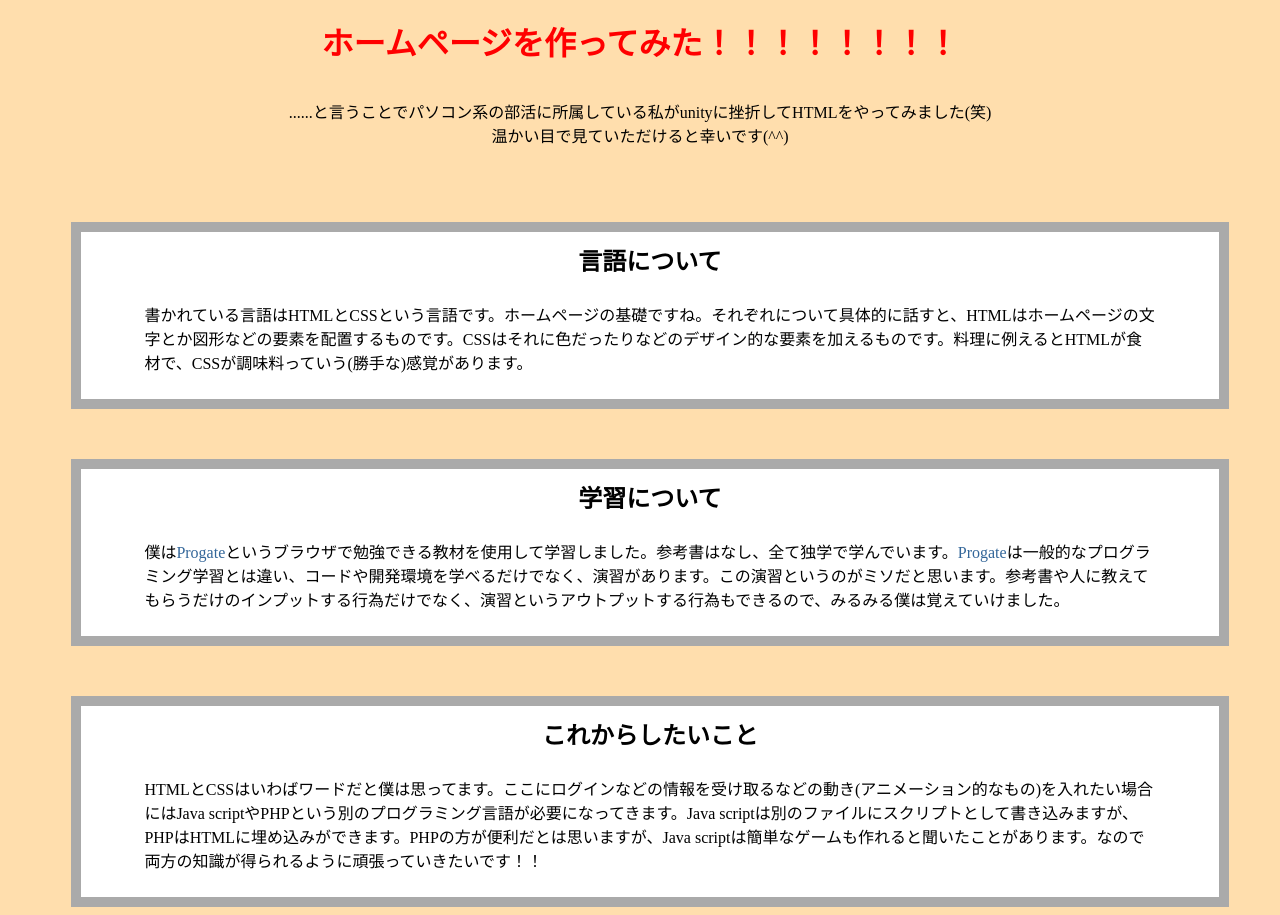
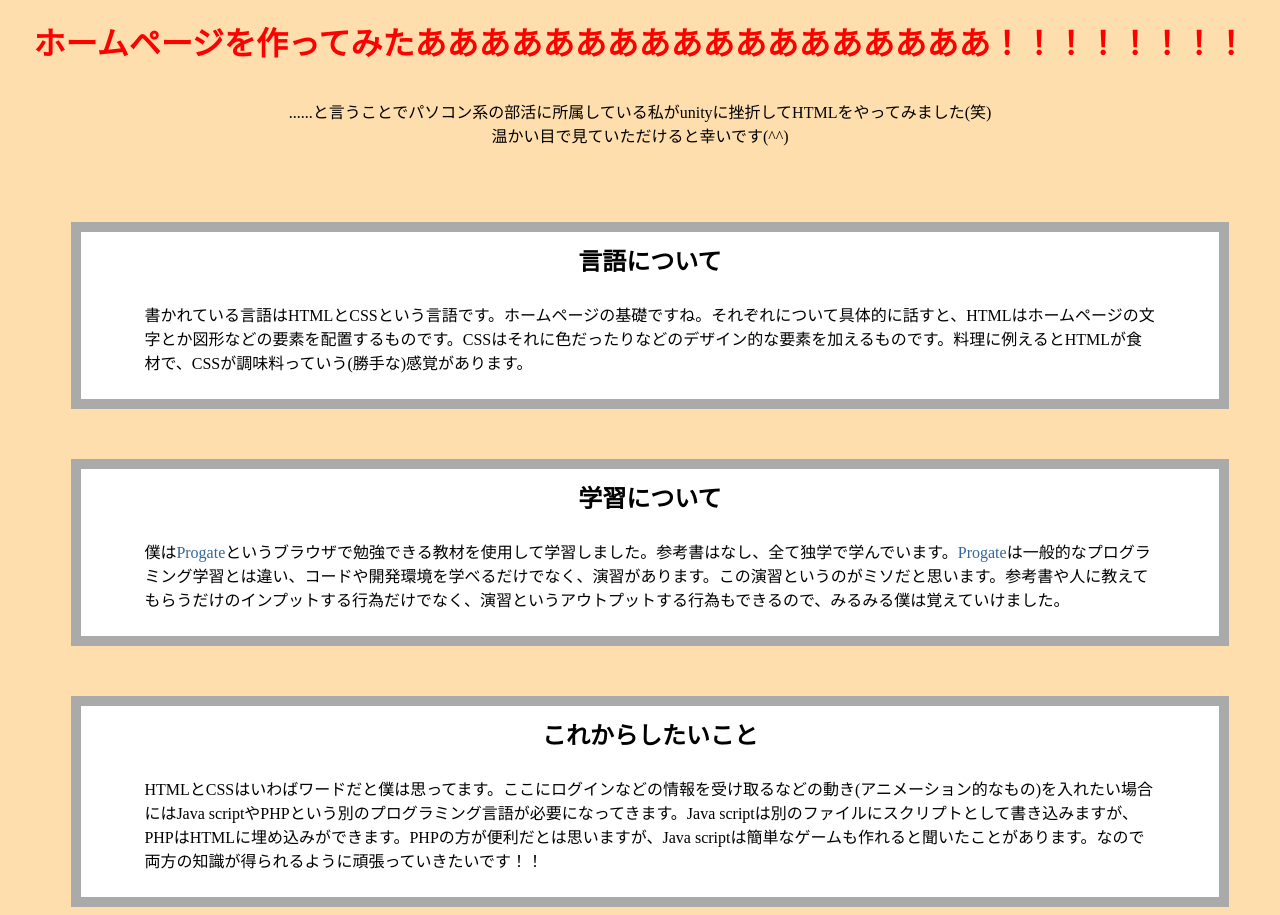
Before and after one commit to chosakuken/my-new-homepage, a plain HTML site: page index.html in a window 1280 px wide. Drawn offline with Linux system fonts and the light colour scheme.

Commit message:
Update index.html

```diff
--- a/index.html
+++ b/index.html
@@ -9,7 +9,7 @@
 </head>
 <body>
   <header>
-    <h1>ホームページを作ってみた！！！！！！！！</h1>
+    <h1>ホームページを作ってみたああああああああああああああああああ！！！！！！！！</h1>
     <p class="header-p">......と言うことでパソコン系の部活に所属している私がunityに挫折してHTMLをやってみました(笑)　<br>温かい目で見ていただけると幸いです(^^)</p>
   </header>
   <div class="main first">
```
